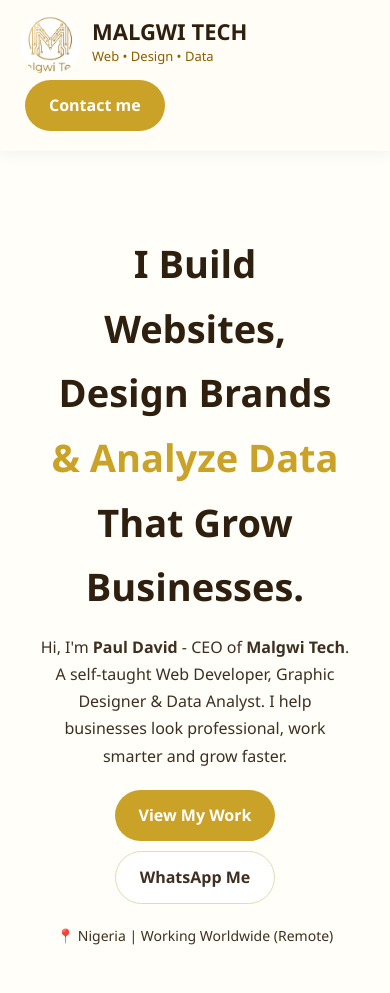
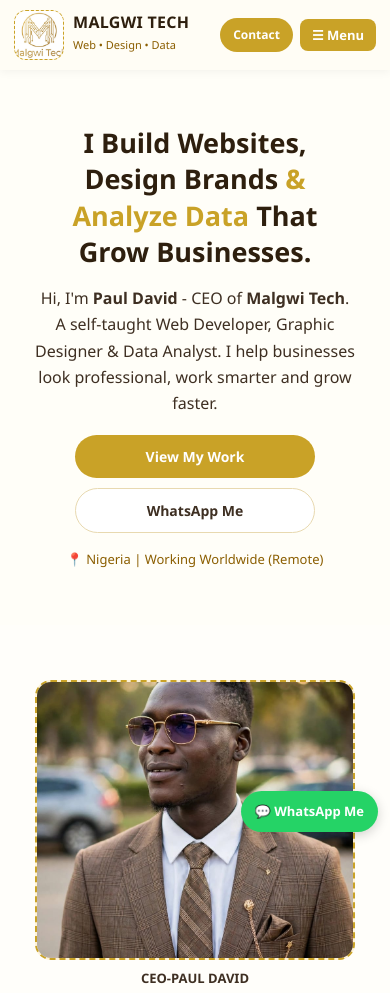
Before and after one commit to Pauldavid111/Malgwi-tech, a plain HTML site: page index.html in a window 390 px wide. Shown: the top 993 px of the page. Drawn offline with Linux system fonts and the light colour scheme.

Commit message:
Refactor header and layout styles for responsiveness
Updated styles for header, buttons, and sections. Improved layout and responsiveness for mobile devices.

```diff
--- a/index.html
+++ b/index.html
@@ -6,85 +6,110 @@
 <title>Malgwi Tech | Paul David - Web, Design & Data</title>
 <style>
 *{margin:0;padding:0;box-sizing:border-box;font-family:'Segoe UI',Arial,sans-serif}
-body{background:#FFFEFA;color:#3E2F22;line-height:1.7}
+body{background:#FFFEFA;color:#3E2F22;line-height:1.65}
 a{text-decoration:none;color:#8B5E00}
 .container{max-width:1100px;margin:auto;padding:20px}
-/* HEADER */
-header{background:#FFFDF5;padding:15px 20px;display:flex;justify-content:space-between;align-items:center;position:sticky;top:0;box-shadow:0 2px 15px rgba(0,0,0,0.06);z-index:100}
-.logo-area{display:flex;align-items:center;gap:12px}
-.logo-box{width:55px;height:55px;background:#FFF3D6;border:2px dashed #C9A227;border-radius:12px;display:flex;align-items:center;justify-content:center;overflow:hidden;text-align:center;font-size:11px;color:#8B5E00;font-weight:bold}
+/* HEADER - BALANCED */
+header{background:#FFFDF5;padding:10px 14px;display:flex;justify-content:space-between;align-items:center;position:sticky;top:0;box-shadow:0 1px 10px rgba(0,0,0,0.06);z-index:100;flex-wrap:nowrap;gap:8px}
+.logo-area{display:flex;align-items:center;gap:9px;flex:1;min-width:0}
+.logo-box{width:42px;height:42px;min-width:42px;background:#FFF3D6;border:1.5px dashed #C9A227;border-radius:10px;display:flex;align-items:center;justify-content:center;overflow:hidden;text-align:center;font-size:8px;color:#8B5E00;font-weight:bold;cursor:pointer;line-height:1.2}
 .logo-box img{width:100%;height:100%;object-fit:cover}
-.logo-text h1{font-size:22px;color:#2E1F0E;line-height:1}
-.logo-text span{font-size:13px;color:#8B5E00}
-nav a{margin-left:18px;font-weight:600;color:#3E2F22;font-size:15px}
-.btn{display:inline-block;background:#C9A227;color:#fff;padding:12px 24px;border-radius:30px;font-weight:bold;margin:5px}
+.logo-text{white-space:nowrap;overflow:hidden}
+.logo-text h1{font-size:17px;color:#2E1F0E;line-height:1;letter-spacing:0.3px}
+.logo-text span{font-size:11px;color:#8B5E00}
+.header-right{display:flex;align-items:center;gap:7px;flex-shrink:0}
+nav{display:flex;flex-wrap:wrap;gap:18px}
+nav a{font-weight:600;color:#3E2F22;font-size:15px}
+.btn{display:inline-block;background:#C9A227;color:#fff;padding:11px 22px;border-radius:30px;font-weight:600;font-size:15px;margin:5px;text-align:center}
 .btn-light{background:#fff;color:#3E2F22;border:1.5px solid #E8D9B0}
-section{padding:60px 20px}
+.btn-small{padding:7px 13px;font-size:12px;margin:0;border-radius:20px;white-space:nowrap}
+.menu-btn{display:none;background:#C9A227;color:#fff;border:none;padding:7px 12px;border-radius:8px;font-weight:600;font-size:13px;cursor:pointer;white-space:nowrap}
+section{padding:50px 20px}
 h2{font-size:30px;color:#2E1F0E;margin-bottom:12px}
 h2 span{color:#C9A227}
-.card{background:#FFF8E7;padding:25px;border-radius:16px;margin:15px 0;border:1px solid #F0E2C0}
+.card{background:#FFF8E7;padding:22px;border-radius:14px;margin:15px 0;border:1px solid #F0E2C0}
 .grid{display:grid;grid-template-columns:1fr 1fr 1fr;gap:18px}
-.grid2{display:grid;grid-template-columns:1fr 1fr;gap:18px}
-.profile-img{width:100%;height:340px;object-fit:cover;border-radius:18px;background:#FFF3D6;display:flex;align-items:center;justify-content:center;border:2px dashed #C9A227;color:#8B5E00;text-align:center}
+.grid2{display:grid;grid-template-columns:1fr 1fr;gap:18px;align-items:start}
+.profile-img{width:100%;height:340px;object-fit:cover;border-radius:16px;background:#FFF3D6;display:flex;align-items:center;justify-content:center;border:2px dashed #C9A227;color:#8B5E00;text-align:center}
 .work-img{width:100%;height:220px;object-fit:cover;border-radius:12px;background:#FFF3D6;display:flex;align-items:center;justify-content:center;border:2px dashed #E8D9B0;color:#8B5E00}
 .tag{display:inline-block;background:#fff;padding:6px 12px;border-radius:20px;font-size:13px;margin:3px;border:1px solid #F0E2C0}
-input,textarea,select{width:100%;padding:13px;margin:8px 0;border-radius:10px;border:1.5px solid #E8D9B0;background:#FFFEFA;outline:none}
+input,textarea,select{width:100%;padding:12px;margin:8px 0;border-radius:10px;border:1.5px solid #E8D9B0;background:#FFFEFA;outline:none;font-size:15px}
 button{cursor:pointer}
-footer{background:#FFF6E0;text-align:center;padding:40px 20px;margin-top:20px}
-@media(max-width:750px){.grid,.grid2{grid-template-columns:1fr} nav{display:none} header{flex-wrap:wrap}}
+footer{background:#FFF6E0;text-align:center;padding:35px 20px;margin-top:20px}
+.whatsapp-float{position:fixed;bottom:16px;right:16px;background:#25D366;color:#fff;padding:10px 14px;border-radius:50px;font-weight:600;box-shadow:0 3px 12px rgba(0,0,0,0.18);z-index:999;font-size:13px}
+.hero-buttons{display:flex;justify-content:center;gap:10px;flex-wrap:wrap;margin-top:18px}
+.hero-buttons .btn{margin:0;min-width:150px}
+/* LAPTOP */
+@media(min-width:751px){.hero-title{font-size:40px}}
+/* PHONE - BALANCED HEADER FIX */
+@media(max-width:750px){
+.grid,.grid2{grid-template-columns:1fr}
+header{flex-wrap:wrap}
+.menu-btn{display:block}
+nav{display:none;width:100%;flex-direction:column;background:#FFF8E7;padding:8px;border-radius:10px;text-align:center;gap:0;order:3}
+nav.show{display:flex}
+nav a{padding:11px;border-bottom:1px solid #F0E2C0;display:block}
+.logo-text h1{font-size:16px}
+h2{font-size:25px;text-align:center}
+section{padding:35px 15px}
+.profile-img{height:280px}
+.hero-title{font-size:27px !important;line-height:1.35}
+.hero-buttons{flex-direction:column;align-items:center}
+.hero-buttons .btn{width:100%;max-width:240px;padding:10px 18px;font-size:14px}
+.card .btn{width:100%}
+.whatsapp-float{bottom:12px;right:12px}
+}
 </style>
 </head>
 <body>
 
-<!-- HEADER WITH LOGO SPACE -->
 <header>
 <div class="logo-area">
-<img src="logo.jpg" alt="Malgwi Tech Logo" style="width:60px; height:60px; border-radius:50%; object-fit:cover;">
+<img src="logo.jpg" class="logo-box" id="logoBox" style="width:50px;height:50px;object-fit:cover;border-radius:12px;">
 <div class="logo-text"><h1>MALGWI TECH</h1><span>Web • Design • Data</span></div>
 </div>
-<nav>
-<a href="#home">Home</a>
-<a href="#about">About</a>
-<a href="#services">Services</a>
-<a href="#work">My Work</a>
-<a href="#contact">Contact</a>
+<div class="header-right">
+<a href="#contact" class="btn btn-small">Contact</a>
+<button class="menu-btn" onclick="toggleMenu()">☰ Menu</button>
+</div>
+<nav id="mainNav">
+<a href="#home" onclick="closeMenu()">Home</a>
+<a href="#about" onclick="closeMenu()">About</a>
+<a href="#services" onclick="closeMenu()">Services</a>
+<a href="#work" onclick="closeMenu()">My Work</a>
+<a href="#contact" onclick="closeMenu()">Contact</a>
 </nav>
-<a href="#contact" class="btn">Contact me</a>
 </header>
 
-<!-- HOME -->
 <section id="home" style="text-align:center;background:#FFFEF8">
 <div class="container">
-<h2 style="font-size:38px">I Build Websites, Design Brands <span>& Analyze Data</span> That Grow Businesses.</h2>
-<p style="max-width:700px;margin:15px auto">Hi, I'm <b>Paul David</b> - CEO of <b>Malgwi Tech</b>. A self-taught Web Developer, Graphic Designer & Data Analyst. I help businesses look professional, work smarter and grow faster.</p>
+<h2 class="hero-title">I Build Websites, Design Brands <span>& Analyze Data</span> That Grow Businesses.</h2>
+<p style="max-width:680px;margin:14px auto;font-size:16px">Hi, I'm <b>Paul David</b> - CEO of <b>Malgwi Tech</b>. A self-taught Web Developer, Graphic Designer & Data Analyst. I help businesses look professional, work smarter and grow faster.</p>
+<div class="hero-buttons">
 <a href="#work" class="btn">View My Work</a>
 <a href="https://wa.me/2348039696838" class="btn btn-light">WhatsApp Me</a>
-<p style="margin-top:15px;font-size:14px">📍 Nigeria | Working Worldwide (Remote)</p>
+</div>
+<p style="margin-top:16px;font-size:13px;color:#8B5E00">📍 Nigeria | Working Worldwide (Remote)</p>
 </div>
 </section>
 
-<!-- ABOUT -->
 <section id="about">
 <div class="container grid2">
 <div>
-<!-- YOUR PICTURE HERE -->
 <img src="your-picture.jpg" class="profile-img" alt="Paul David - CEO Malgwi Tech" onerror="this.style.display='none'">
-<p style="font-size:13px;text-align:center;margin-top:8px"> <b></b> CEO PAUL DAVID</p>
+<p style="font-size:13px;text-align:center;margin-top:8px"> <b>CEO-PAUL DAVID</b> </p>
+
 </div>
 <div>
 <h2>About <span>Me</span></h2>
 <p>I am <b>Paul David</b>, founder & CEO of Malgwi Tech. I started with just a phone and a strong desire to learn.</p><br>
 <p>Today, I build modern websites, design logos & flyers that sell, and turn raw data into clear decisions.</p><br>
-<p><b>Company:</b> Malgwi Tech<br>
-<b>CEO:</b> Paul David<br>
-<b>Location:</b> Nigeria - Working Worldwide<br>
-<b>Focus:</b> Clarity, Creativity & Results</p><br>
+<p><b>Company:</b> Malgwi Tech<br><b>CEO:</b> Paul David<br><b>Location:</b> Nigeria - Working Worldwide<br><b>Focus:</b> Clarity, Creativity & Results</p><br>
 <a href="#contact" class="btn">Let's Work Together</a>
 </div>
 </div>
 </section>
 
-<!-- SERVICES -->
 <section id="services" style="background:#FFFDF5">
 <div class="container">
 <h2 style="text-align:center">My <span>Services</span></h2>
@@ -96,26 +121,22 @@ footer{background:#FFF6E0;text-align:center;padding:40px 20px;margin-top:20px}
 </div>
 </section>
 
-<!-- MY WORK / PORTFOLIO -->
 <section id="work">
 <div class="container">
 <h2 style="text-align:center">My <span>Work</span></h2>
-<p style="text-align:center"> Take a look at the works.</p><br>
-
+<p style="text-align:center">Take a look at my works.</p><br>
 <h3>Web Development</h3>
 <div class="grid">
 <div class="card"><img src="web1.jpg" class="work-img" alt="Web Project 1"><h3>Business Portfolio Website</h3><p>Responsive website for a small business.</p><p><b>Tools:</b> HTML, CSS, JavaScript</p></div>
 <div class="card"><img src="web2.jpg" class="work-img" alt="Web Project 2"><h3>Landing Page for a Brand</h3><p>Clean landing page with clear call-to-action.</p><p><b>Tools:</b> HTML, CSS</p></div>
 <div class="card"><img src="web3.jpg" class="work-img" alt="Web Project 3"><h3>Personal Portfolio</h3><p>Portfolio to showcase all services in one place.</p><p><b>Tools:</b> HTML, CSS, JavaScript</p></div>
 </div>
-
 <h3>Graphic Design</h3>
 <div class="grid">
 <div class="card"><img src="design1.jpg" class="work-img" alt="Design 1"><h3>Logo Design</h3><p>Modern logo for a startup brand.</p></div>
 <div class="card"><img src="design2.jpg" class="work-img" alt="Design 2"><h3>Event Flyer</h3><p>Eye-catching flyer for event promotion.</p></div>
 <div class="card"><img src="design3.jpg" class="work-img" alt="Design 3"><h3>Social Media Brand Kit</h3><p>Matching posts & banner for consistent branding.</p></div>
 </div>
-
 <h3>Data Analysis</h3>
 <div class="grid">
 <div class="card"><img src="data1.jpg" class="work-img" alt="Data 1"><h3>Sales Dashboard</h3><p>Monthly sales trends in a simple dashboard.</p></div>
@@ -125,7 +146,6 @@ footer{background:#FFF6E0;text-align:center;padding:40px 20px;margin-top:20px}
 </div>
 </section>
 
-<!-- SKILLS -->
 <section style="background:#FFFDF5">
 <div class="container">
 <h2>Skills & Tools</h2>
@@ -133,16 +153,12 @@ footer{background:#FFF6E0;text-align:center;padding:40px 20px;margin-top:20px}
 </div>
 </section>
 
-<!-- CONTACT - MESSAGE GOES DIRECTLY TO WHATSAPP / EMAIL -->
 <section id="contact">
 <div class="container grid2">
 <div>
 <h2>Let's Work <span>Together.</span></h2>
 <p>Have a project? Website, Design or Data Analysis? Send me a message and I will reply fast.</p><br>
-<p><b>Company:</b> Malgwi Tech<br>
-<b>CEO:</b> Paul David<br>
-<b>Email:</b> paulmalgwi111@gmail.com<br>
-<b>WhatsApp / Call:</b> 08039696838</p><br>
+<p><b>Company:</b> Malgwi Tech<br><b>CEO:</b> Paul David<br><b>Email:</b> paulmalgwi111@gmail.com<br><b>WhatsApp / Call:</b> 08039696838</p><br>
 <a href="https://wa.me/2348039696838?text=Hello%20Malgwi%20Tech,%20I%20want%20to%20discuss%20a%20project" class="btn">Chat on WhatsApp</a>
 <a href="mailto:paulmalgwi111@gmail.com" class="btn btn-light">Send Email</a>
 </div>
@@ -172,7 +188,18 @@ footer{background:#FFF6E0;text-align:center;padding:40px 20px;margin-top:20px}
 <p>© 2026 Malgwi Tech | CEO: Paul David | paulmalgwi111@gmail.com | 08039696838</p>
 </footer>
 
+<a href="https://wa.me/2348039696838" class="whatsapp-float">💬 WhatsApp Me</a>
+
 <script>
+function toggleMenu(){
+var nav = document.getElementById('mainNav');
+nav.classList.toggle('show');
+}
+function closeMenu(){
+if(window.innerWidth <= 750){
+document.getElementById('mainNav').classList.remove('show');
+}
+}
 function sendMessage(e){
 e.preventDefault();
 var name=document.getElementById('name').value;
@@ -188,7 +215,6 @@ var service=document.getElementById('service').value;
 var msg=document.getElementById('message').value;
 window.location.href="mailto:paulmalgwi111@gmail.com?subject=New Project - "+encodeURIComponent(service)+"&body="+encodeURIComponent("Name: "+name+"%0A%0A"+msg);
 }
-// For logo upload - click logo box to change
 document.getElementById('logoBox').onclick=function(){
 var input=document.createElement('input');input.type='file';input.accept='image/*';
 input.onchange=function(e){var url=URL.createObjectURL(e.target.files[0]);document.getElementById('logoBox').innerHTML='<img src="'+url+'">';};
@@ -196,4 +222,4 @@ input.click();
 }
 </script>
 </body>
-</html>
+                                                                                                                                                                         </html>
```
